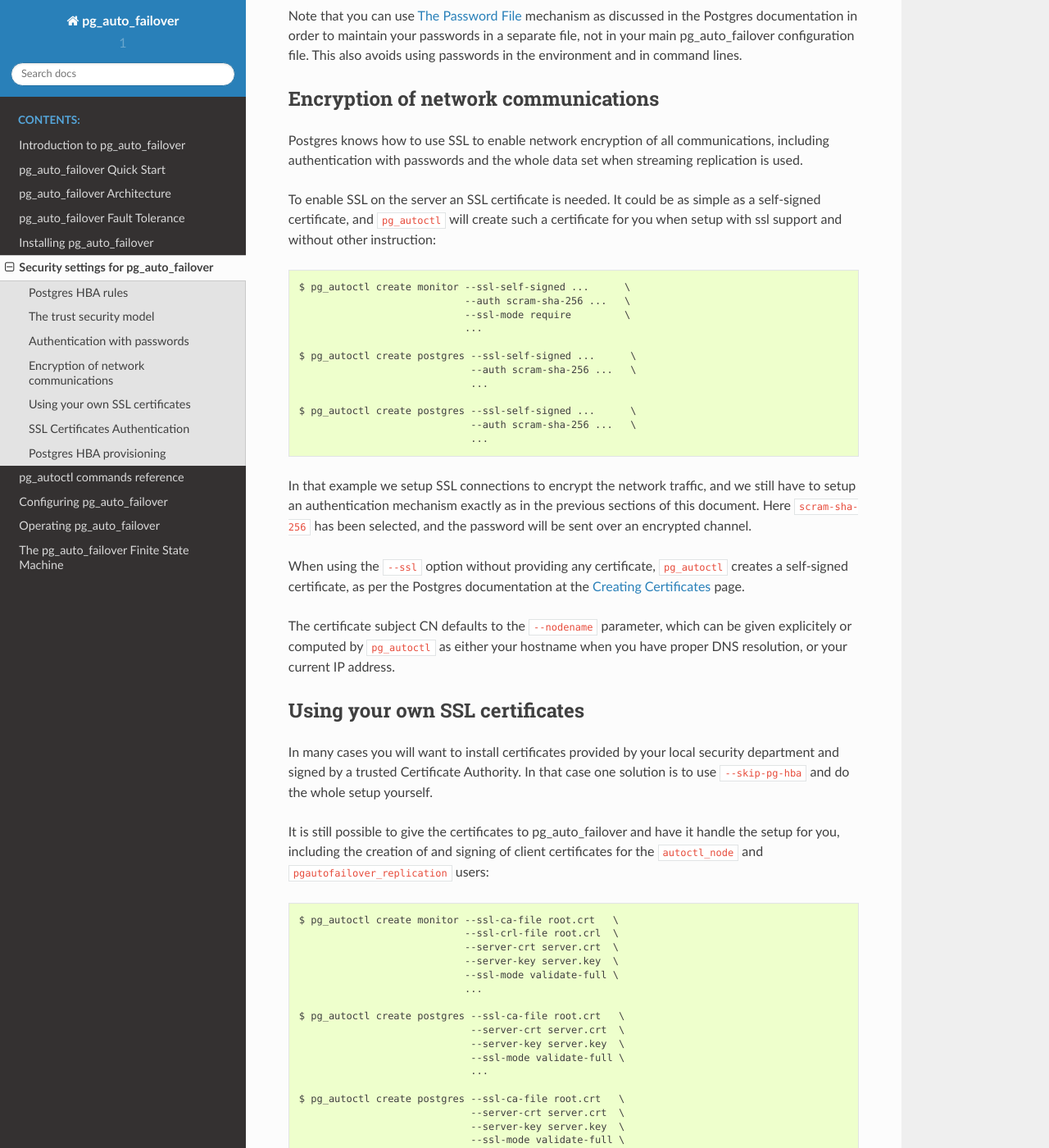
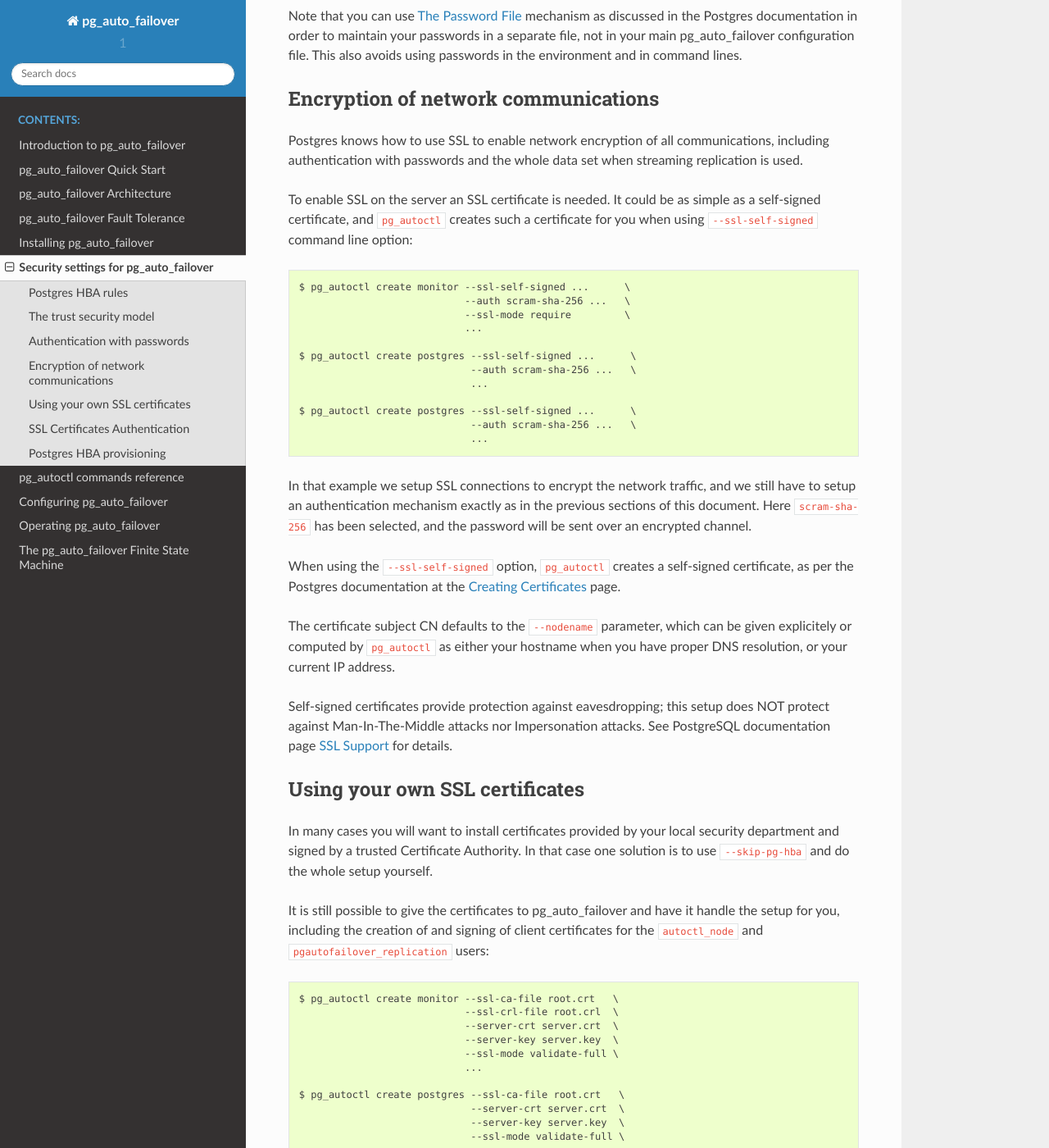
Before and after one commit to hapostgres/pg_auto_failover, a Sphinx documentation site: the page built from docs/security.rst, in a window 1280 px wide and 1400 px high, scrolled down 2101 px. Shown: the whole window at 82% size. Built offline with Sphinx 7.4.7 and the Read the Docs theme 2.0.0, drawn with Linux system fonts in a browser that asks for light colours.

Commit message:
Apply review comments.

```diff
--- a/docs/security.rst
+++ b/docs/security.rst
@@ -111,9 +111,8 @@
 set when streaming replication is used.
 
 To enable SSL on the server an SSL certificate is needed. It could be as
-simple as a self-signed certificate, and ``pg_autoctl`` will create such a
-certificate for you when setup with ssl support and without other
-instruction::
+simple as a self-signed certificate, and ``pg_autoctl`` creates such a
+certificate for you when using ``--ssl-self-signed`` command line option::
 
   $ pg_autoctl create monitor --ssl-self-signed ...      \
                               --auth scram-sha-256 ...   \
@@ -133,15 +132,21 @@
 previous sections of this document. Here ``scram-sha-256`` has been
 selected, and the password will be sent over an encrypted channel.
 
-When using the ``--ssl`` option without providing any certificate,
-``pg_autoctl`` creates a self-signed certificate, as per the Postgres
-documentation at the `Creating Certificates`__ page.
+When using the ``--ssl-self-signed`` option, ``pg_autoctl`` creates a
+self-signed certificate, as per the Postgres documentation at the `Creating
+Certificates`__ page.
 
 __ https://www.postgresql.org/docs/current/ssl-tcp.html#SSL-CERTIFICATE-CREATION
 
 The certificate subject CN defaults to the ``--nodename`` parameter, which
 can be given explicitely or computed by ``pg_autoctl`` as either your
 hostname when you have proper DNS resolution, or your current IP address.
+
+Self-signed certificates provide protection against eavesdropping; this
+setup does NOT protect against Man-In-The-Middle attacks nor Impersonation
+attacks. See PostgreSQL documentation page `SSL Support`__ for details.
+
+__ https://www.postgresql.org/docs/current/libpq-ssl.html
 
 Using your own SSL certificates
 -------------------------------
```
Also changed, not shown: 4 other files.
